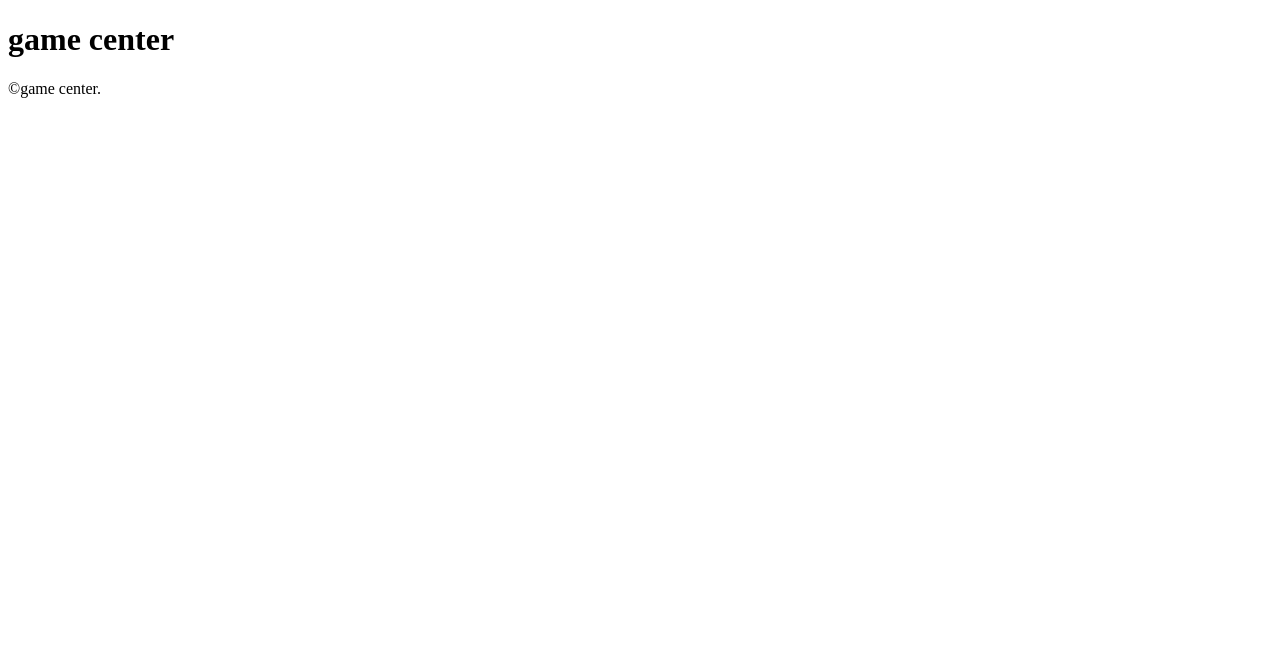
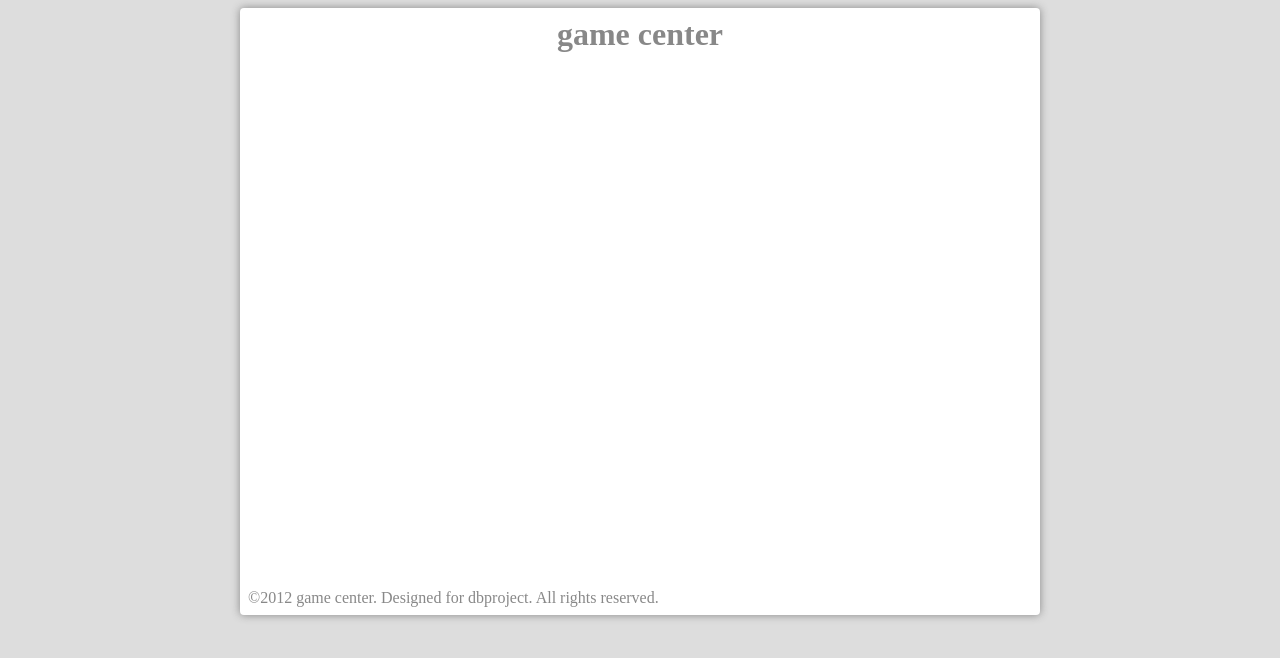
Before and after one commit to dbproject/game-center, a plain HTML site: page index.html in a window 1280 px wide. Drawn offline with Linux system fonts and the light colour scheme.

Commit message:
add css for index

```diff
--- a/index.html
+++ b/index.html
@@ -3,6 +3,7 @@
     <head>
         <meta charset="utf-8">
         <title>game center</title>
+        <link rel="stylesheet" type="text/css" href="stylesheets/game-center.css">
     </head>
     <body>
         <div id="wrapper">
@@ -12,7 +13,7 @@
             <div id="main">
             </div>
             <div id="footer">
-                <p>&copy;game center.</p>
+                <p>&copy;2012 game center. Designed for <a href="http://dbproject.github.com/">dbproject</a>. All rights reserved.</p>
             </div>
         </div>
     </body>
--- a/stylesheets/game-center.css
+++ b/stylesheets/game-center.css
@@ -1,6 +1,7 @@
 body {
     margin: 0;
     background: #dddddd;
+    cursor: default;
 }
 
 div#wrapper {
@@ -49,3 +50,12 @@ div#footer > p {
     margin: 0;
     color: #888888;
 }
+
+div#footer p > a {
+    text-decoration: none;
+    color: #888888;
+}
+
+div#footer p > a:hover {
+    text-decoration: underline;
+}
```
